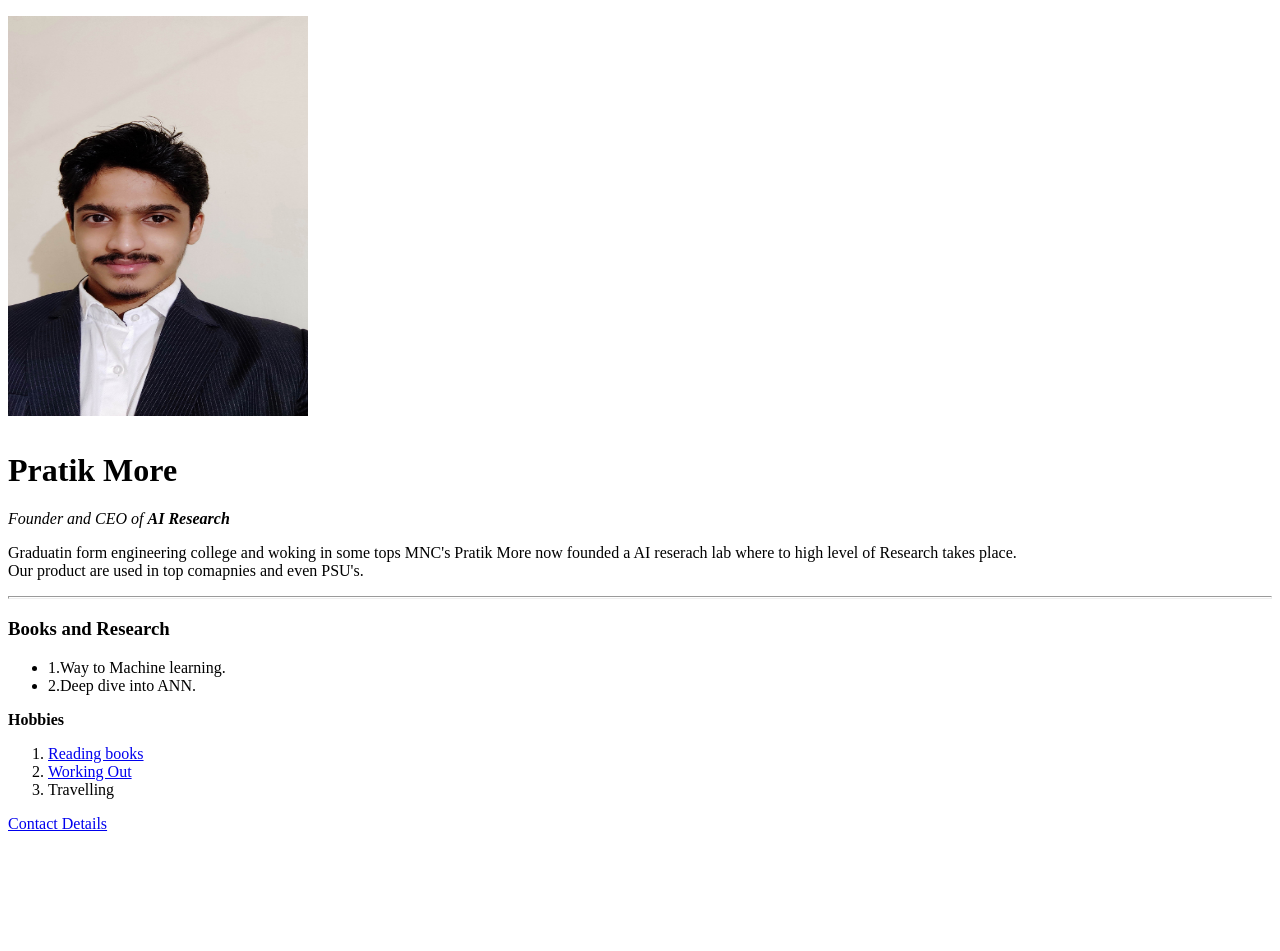
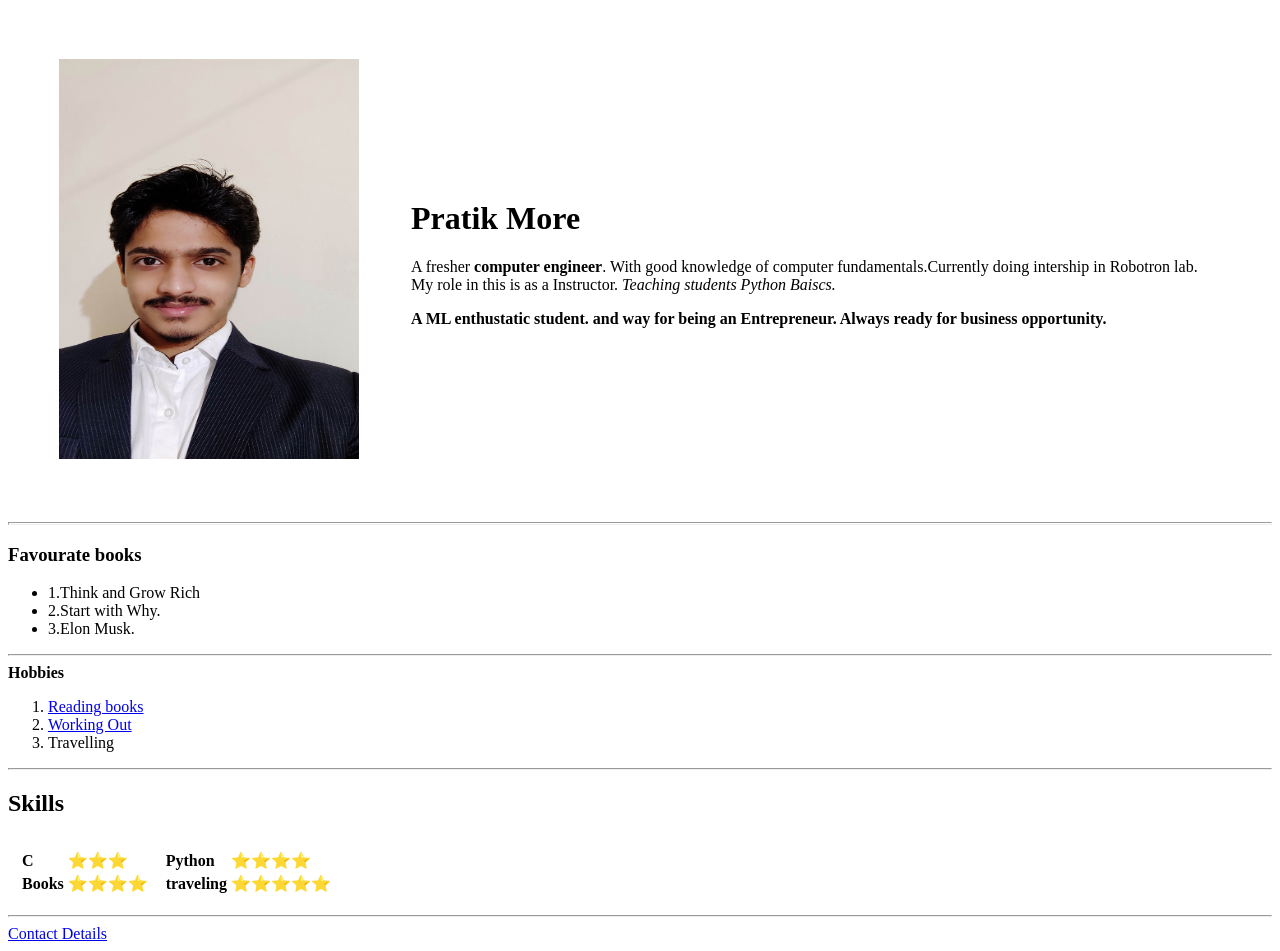
Before and after one commit to pratikmore124/cv, a plain HTML site: page index.html in a window 1280 px wide. Before the commit the page ends 841 px from the top, so only its background shows below. Drawn offline with Linux system fonts and the light colour scheme.

Commit message:
Add files via upload

```diff
--- a/index.html
+++ b/index.html
@@ -7,21 +7,32 @@
 </head>
 
 <body>
-  <p>
-    <img src="IMG_20200805_220731.jpg" alt="Pratik More profile pic" width="300" height="400" title="Prtaik More">
-  <h1></p>Pratik More</h1></p>
+<table cellspacing="50px" >
+<tr>
+  <td>
+    <img src="IMG_20200805_220731.jpg" alt="Pratik More profile pic" width="300" height="400" title="Pratik More">
 
-  <p><em></p>Founder and CEO of <strong>AI Research</strong></em> </p>
+  </td>
 
-  <p>Graduatin form  engineering college and woking in some tops MNC's Pratik More now founded a AI reserach lab where to high level of Research takes place.
-    <br>Our product are used in top comapnies and even PSU's. </p>
-    <hr size="3">
+  <td>
+    <h1>Pratik More</h1>
+    A fresher <strong>computer engineer</strong>. With good knowledge of computer fundamentals.Currently doing intership in Robotron lab.
+    My role in this is as a Instructor.<em> Teaching students Python Baiscs.</em>
+    <p><strong></p>A ML enthustatic student. and way for being an Entrepreneur. Always ready for business opportunity.</strong></p>
+  </td>
+</tr>
+</table>
 
-  <p><h3>Books and Research</h3></p>
+
+<hr size="3">
+
+  <p><h3>Favourate books</h3></p>
   <ul>
-  <li>1.Way to Machine learning.</li>
-  <li>2.Deep dive into ANN.</li>
+  <li>1.Think and Grow Rich</li>
+  <li>2.Start with  Why.</li>
+  <li>3.Elon Musk.</li>
 </ul>
+<hr>
 <strong>Hobbies</strong>
 <ol>
 <li><a href="https://manybooks.net/">Reading books</a></li>
@@ -29,6 +40,40 @@
 <li>Travelling</li>
 </ol>
 
+<hr>
+<h2>Skills</h2>
+<table cellspacing="10">
+<tr>
+  <td>
+  <table>
+    <tr>
+      <td><strong>C</strong></td>
+      <td>&#11088;&#11088;&#11088;</td>
+    </tr>
+    <tr>
+      <td><strong>Books</strong></td>
+      <td>&#11088;&#11088;&#11088;&#11088;</td>
+
+    </tr>
+  </table>
+</td>
+<td>
+    <table>
+      <tr>
+        <td><strong>Python</strong></td>
+        <td>&#11088;&#11088;&#11088;&#11088;</td>
+      </tr>
+      <tr>
+        <td><strong>traveling</strong></td>
+        <td>&#11088;&#11088;&#11088;&#11088;&#11088; </td>
+      </tr>
+
+    </table>
+  </td>
+</tr>
+</table>
+
+<hr>
 <a href="contact.html">Contact Details</a>
 </body>
 
```
Also changed, not shown: contact.html (+13 -0 lines).
